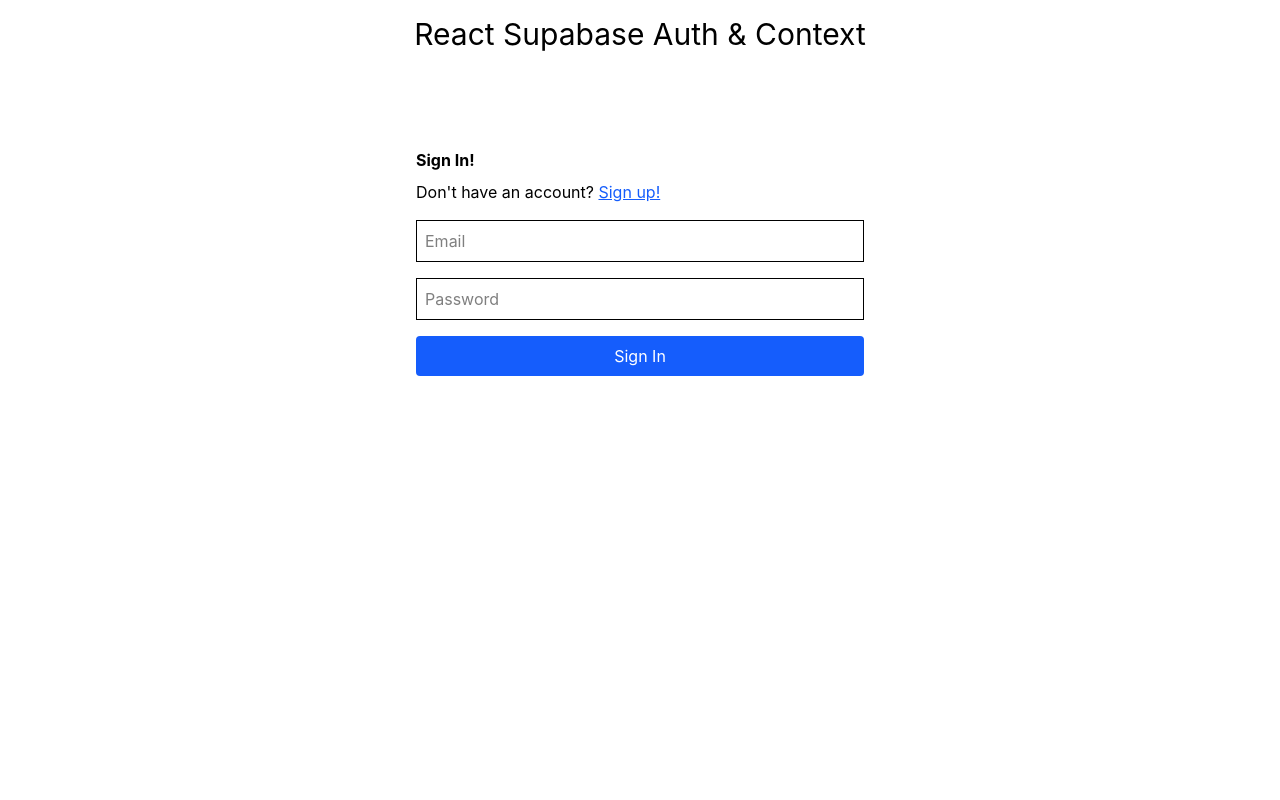
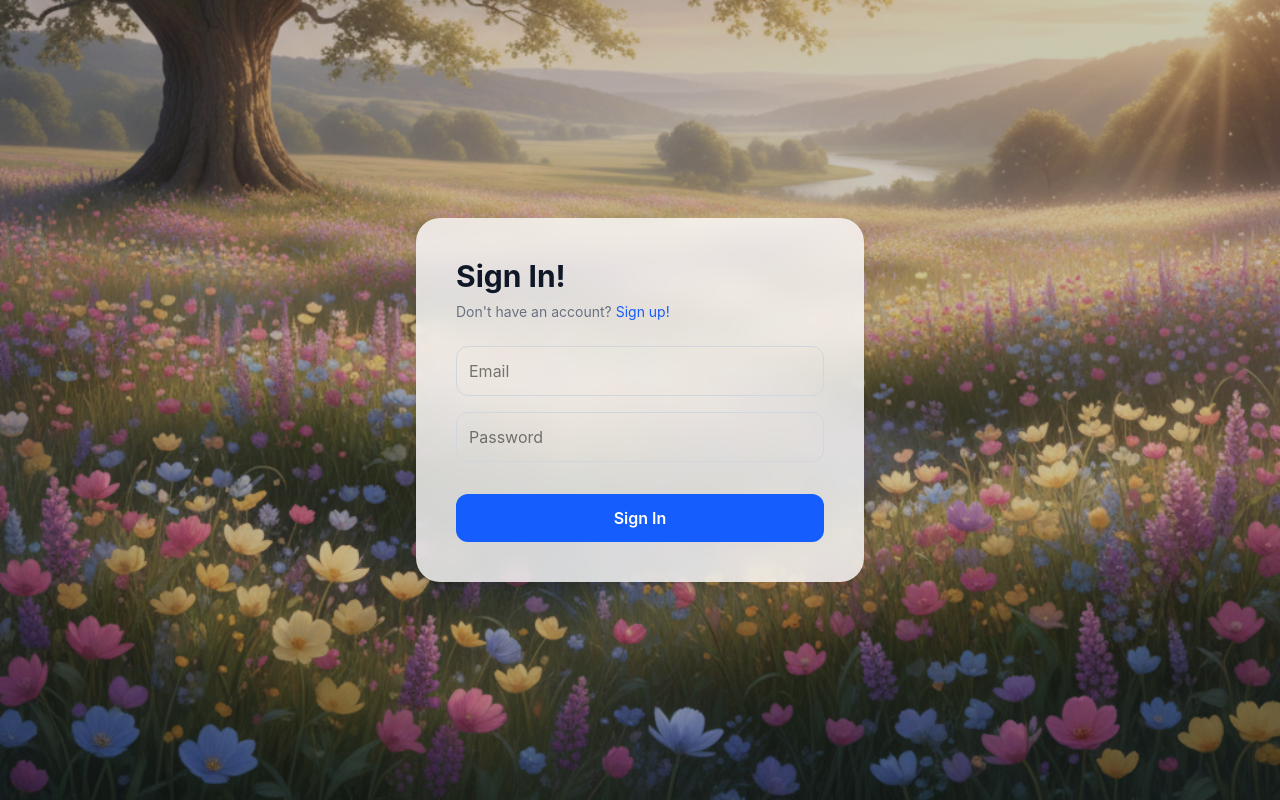
Before and after one commit to VladislavProhorov123/Auth-Dashboard, a React (Vite) app: page /signin in a window 1280 px wide. Built offline with nearby package versions, Linux system fonts and the light colour scheme.

Commit message:
Update styles for Sign up and Sign in

```diff
--- a/src/components/Signin.jsx
+++ b/src/components/Signin.jsx
@@ -1,6 +1,7 @@
 import React, { useState } from "react";
 import { Link, useNavigate } from "react-router-dom";
 import { UserAuth } from "../context/AuthContext";
+import hero from "../assets/hero.png";
 
 export default function Signin() {
   const [email, setEmail] = useState("");
@@ -28,35 +29,40 @@
   };
 
   return (
-    <div>
-      <form onSubmit={handleSignIn} className="max-w-md m-auto pt-24">
-        <h2 className="font-bold pb-2">Sign In!</h2>
-        <p>
+    <div
+      className="min-h-screen flex items-center justify-center bg-cover bg-bottom relative"
+      style={{ backgroundImage: `url('${hero}')` }}
+    >
+      <div className="absolute inset-0 bg-black/20"></div>
+      <div className="relative z-10 bg-white/80 backdrop-blur-md rounded-3xl shadow-lg w-full max-w-md p-8 sm:p-10">
+        <form onSubmit={handleSignIn} className="">
+          <h2 className="text-3xl font-bold text-gray-900 mb-2">Sign In!</h2>
+          <p className="text-gray-500 mb-6 text-sm">
             Don't have an account?{" "}
-          <Link className="text-blue-600 underline" to="/signup">
+            <Link className="text-blue-600 hover:underline" to="/signup">
               Sign up!
             </Link>
           </p>
 
-        <div className="flex flex-col gap-4 pt-4">
+          <div className="flex flex-col gap-4">
             <input
               value={email}
               onChange={(e) => setEmail(e.target.value)}
               placeholder="Email"
               type="email"
-            className="border p-2"
+              className="border border-gray-300 rounded-xl p-3 focus:ring-1 focus:ring-blue-500 focus:border-blue-500 outline-none transition"
             />
             <input
               value={password}
               onChange={(e) => setPassword(e.target.value)}
               placeholder="Password"
               type="password"
-            className="border p-2"
+              className="border border-gray-300 rounded-xl p-3 focus:ring-1 focus:ring-blue-500 focus:border-blue-500 outline-none transition"
             />
             <button
               type="submit"
               disabled={loading}
-            className="bg-blue-600 text-white p-2 rounded"
+              className="w-full bg-blue-600 text-white font-semibold p-3 rounded-xl hover:bg-blue-700 transition disabled:opacity-50 mt-4 cursor-pointer"
             >
               Sign In
             </button>
@@ -65,5 +71,6 @@
           </div>
         </form>
       </div>
+    </div>
   );
 }
--- a/src/components/Signup.jsx
+++ b/src/components/Signup.jsx
@@ -1,6 +1,7 @@
 import React, { useState } from "react";
 import { Link, useNavigate } from "react-router-dom";
 import { UserAuth } from "../context/AuthContext";
+import hero from "../assets/hero.png";
 
 export default function Signup() {
   const [email, setEmail] = useState("");
@@ -28,35 +29,44 @@
   };
 
   return (
-    <div>
-      <form onSubmit={handleSignUp} className="max-w-md m-auto pt-24">
-        <h2 className="font-bold pb-2">Sign up Today!</h2>
-        <p>
+    <div
+      className="min-h-screen flex items-center justify-center bg-cover bg-bottom relative"
+      style={{ backgroundImage: `url('${hero}')` }}
+    >
+
+        <div className="absolute inset-0 bg-black/20"></div>
+
+      <div className="relative z-10 bg-white/80 backdrop-blur-md rounded-3xl shadow-lg w-full max-w-md p-8 sm:p-10">
+        <form onSubmit={handleSignUp} className="">
+          <h2 className="text-3xl font-bold text-gray-900 mb-2">
+            Sign up Today!
+          </h2>
+          <p className="text-gray-500 mb-6 text-sm">
             Already have an account?{" "}
-          <Link className="text-blue-600 underline" to="/signin">
+            <Link className="text-blue-600 hover:underline" to="/signin">
               Sign in!
             </Link>
           </p>
 
-        <div className="flex flex-col gap-4 pt-4">
+          <div className="flex flex-col gap-4">
             <input
               value={email}
               onChange={(e) => setEmail(e.target.value)}
               placeholder="Email"
               type="email"
-            className="border p-2"
+              className="border border-gray-300 rounded-xl p-3 focus:ring-1 focus:ring-blue-500 focus:border-blue-500 outline-none transition"
             />
             <input
               value={password}
               onChange={(e) => setPassword(e.target.value)}
               placeholder="Password"
               type="password"
-            className="border p-2"
+              className="border border-gray-300 rounded-xl p-3 focus:ring-1 focus:ring-blue-500 focus:border-blue-500 outline-none transition"
             />
             <button
               type="submit"
               disabled={loading}
-            className="bg-blue-600 text-white p-2 rounded"
+              className="w-full bg-blue-600 text-white font-semibold p-3 rounded-xl hover:bg-blue-700 transition disabled:opacity-50 mt-4 cursor-pointer"
             >
               Sign Up
             </button>
@@ -65,5 +75,6 @@
           </div>
         </form>
       </div>
+    </div>
   );
 }
--- a/src/main.jsx
+++ b/src/main.jsx
@@ -7,7 +7,6 @@
 
 createRoot(document.getElementById("root")).render(
   <StrictMode>
-    <h1 className="text-center pt-4 text-3xl">React Supabase Auth & Context</h1>
     <AuthContextProvider>
       <RouterProvider router={router} />
     </AuthContextProvider>
```
Also changed, not shown: src/assets/hero.png (added). Lines whose indentation alone changed are shown as unchanged.
